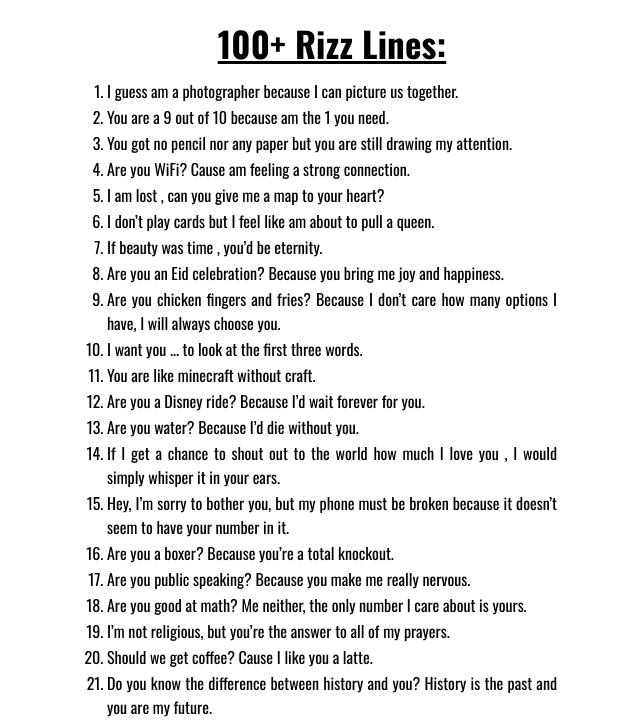
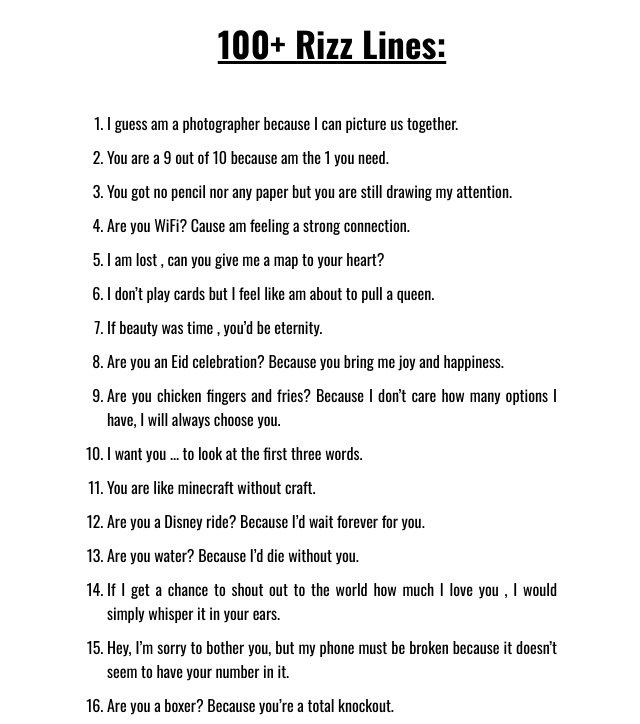
Before and after one commit to Ayman-brr/Rizzler.github.io, a plain HTML site: page index.html in a window 1280 px wide. Shown: the part 860-1584 px from the top of the page, without its empty margins (308-948 px from the left). Drawn offline with nearby package versions, Linux system fonts and the light colour scheme.

Commit message:
Update styles.css

```diff
--- a/styles.css
+++ b/styles.css
@@ -22,6 +22,14 @@
     justify-content: space-between;
     align-items: center;
 }
+
+.list {
+    flex-direction: column;
+    padding: 30px; /* Add padding for better spacing */
+  }
+  .list li {
+    margin-bottom: 10px; /* Add spacing between list items */
+  }
 
 
 .logo {
```
